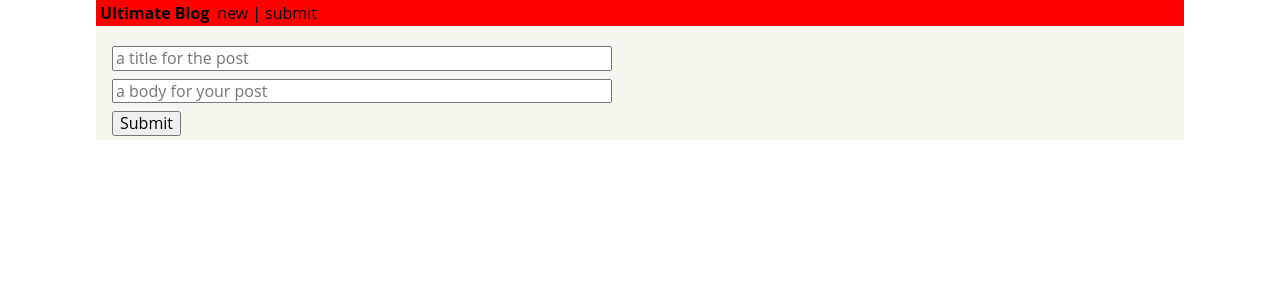
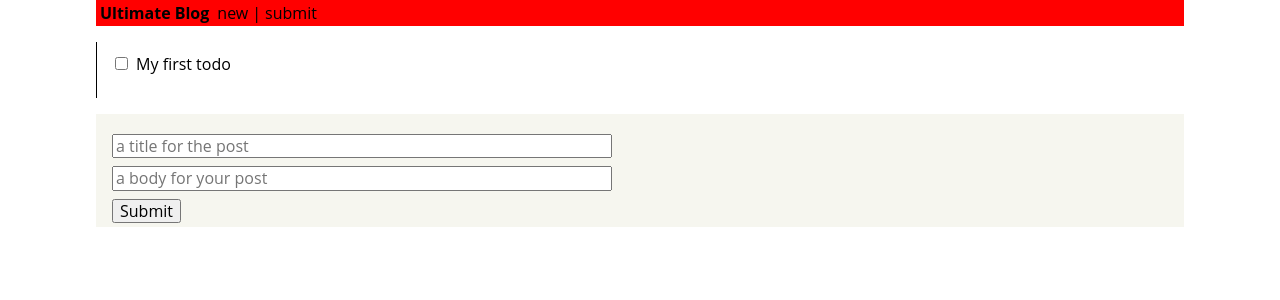
Before and after one commit to trinaldi/writeon-web, a React (Create React App) app: page /create in a window 1280 px wide. Shown: the top 300 px of the page. Built offline with nearby package versions, Linux system fonts and the light colour scheme.

Commit message:
Start card design

```diff
--- a/src/components/App.js
+++ b/src/components/App.js
@@ -4,11 +4,13 @@ import CreatePost from './CreatePost';
 import Header from './Header';
 import '../styles/App.css';
 import { Route, Routes } from 'react-router-dom'
+import Todo from './Todo';
 
 function App() {
   return (
     <div className="center w85">
       <Header />
+        <Todo />
       <div className="ph3 pv1 background-gray">
         <Routes>
           <Route path="/" element={<PostList/>} />
--- /dev/null
+++ b/src/components/Comment.js
@@ -0,0 +1,12 @@
+import React from 'react'
+
+const Comment = props => {
+  return (
+    <div>
+      <p className="ma1"> ⤷ {props.message}</p>
+    </div>
+  )
+
+}
+
+export default Comment
--- a/src/components/Post.js
+++ b/src/components/Post.js
@@ -1,12 +1,15 @@
 import React from 'react'
+import Comment from './Comment'
 
 const Post = props => {
   const { post } = props
-
   return (
-    <div>
+    <div key={props.id}>
       <strong><p>{post.title}</p></strong>
       <p>{post.body}</p>
+      {post.comment && post.comment.map(c => (
+        <Comment key={c.id} message={c.message} />
+      ))}
     </div>
   )
 }
--- a/src/components/PostList.js
+++ b/src/components/PostList.js
@@ -8,6 +8,11 @@ export const POSTS_QUERY = gql`
      id
      body
      title
+     comment {
+       id
+       name
+       message
+     }
    }
  }
 `
@@ -20,7 +25,7 @@ const PostList = () => {
       { !loading && data && (
         <>
           {data.posts.map((post) => (
-            <Post key={post.id} post={post} />
+              <Post key={post.id} post={post} />
           ))}
         </>
       ) }
--- /dev/null
+++ b/src/components/Todo.js
@@ -0,0 +1,26 @@
+import React, { useState } from 'react'
+
+const Todo = () => {
+  const [done, setDone] = useState(false)
+  const isDone = done ? 'strike bg-washed-green' : ''
+
+  return (
+    <article className="mw5 mw6-ns hidden bl mv3">
+      <form className="pa1">
+        <fieldset id="my_todos" className="bn">
+          <div className="flex items-center mb2">
+            <input
+              className="mr2"
+              type="checkbox"
+              id="todo1"
+              onChange={() => setDone(!done)}
+            />
+            <label className={`lh-copy ${isDone}`} htmlFor="todo1">My first todo</label>
+          </div>
+        </fieldset>
+      </form>
+    </article>
+  )
+}
+
+export default Todo
```
Also changed, not shown: src/components/UI/Card.js (added, +11 -0 lines).
